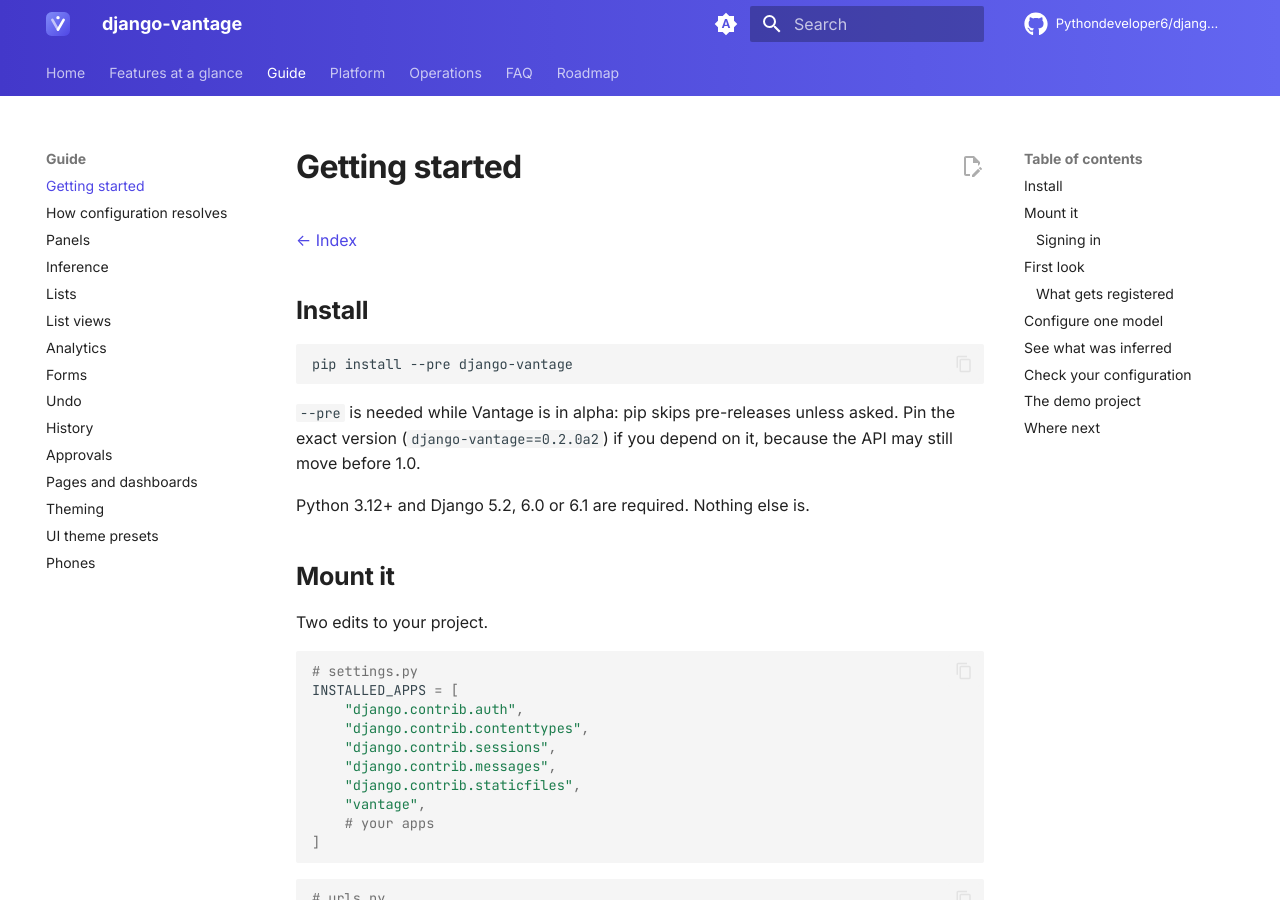
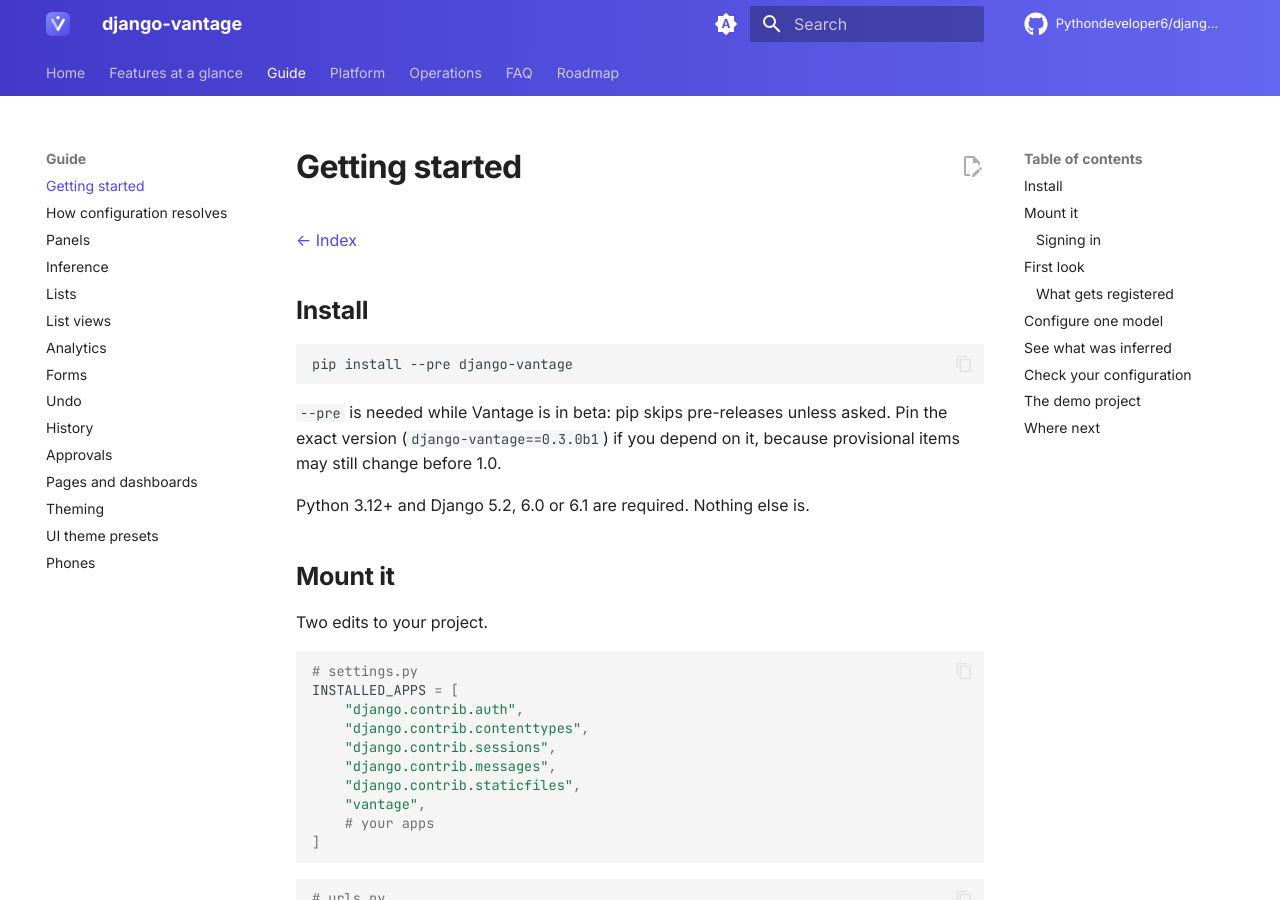
Before and after one commit to Pythondeveloper6/django-vantage, an MkDocs documentation site: the page built from docs/getting-started.md, in a window 1280 px wide and 900 px high. Built offline with MkDocs 1.6.1 and Material for MkDocs 9.7.7, drawn with Linux system fonts in a browser that asks for light colours; comment, search, counter and statistics services are not loaded.

Commit message:
Move the package from alpha to beta: version 0.3.0b1, Beta classifier, and the matching wording in the README, FAQ and docs

````diff
--- a/docs/deployment.md
+++ b/docs/deployment.md
@@ -3,7 +3,7 @@
 [← Index](index.md)
 
 What to check before pointing this at production. Vantage is
-[alpha](faq.md#how-finished-is-this); read this page as a checklist rather than as
+[beta](faq.md#how-finished-is-this); read this page as a checklist rather than as
 reassurance.
 
 ## The short list
@@ -47,7 +47,7 @@
 [ok  ] Background tasks   Django Tasks configured.
 [ok  ] Media storage      /path/to/media
 [warn] Debug mode         DEBUG is on.
-[info] Versions           Vantage 0.2.0a2 · Django 6.1 · Python 3.13.12
+[info] Versions           Vantage 0.3.0b1 · Django 6.1 · Python 3.13.12
 ```
 
 ## Read-only mode
--- a/docs/getting-started.md
+++ b/docs/getting-started.md
@@ -8,9 +8,9 @@
 pip install --pre django-vantage
 ```
 
-`--pre` is needed while Vantage is in alpha: pip skips pre-releases unless asked. Pin
-the exact version (`django-vantage==0.2.0a2`) if you depend on it, because the API may
-still move before 1.0.
+`--pre` is needed while Vantage is in beta: pip skips pre-releases unless asked. Pin
+the exact version (`django-vantage==0.3.0b1`) if you depend on it, because provisional
+items may still change before 1.0.
 
 Python 3.12+ and Django 5.2, 6.0 or 6.1 are required. Nothing else is.
 
--- a/docs/index.md
+++ b/docs/index.md
@@ -21,9 +21,9 @@
 ![The Orders list in django-vantage: stat cards, a revenue chart, a status breakdown and a filtered data grid](assets/screenshots/orders-light.webp){ .dv-shot .dv-only-light }
 ![The Orders list in django-vantage, dark theme](assets/screenshots/orders-dark.webp){ .dv-shot .dv-only-dark }
 
-!!! warning "Alpha — `0.2.0a2`"
+!!! warning "Beta — `0.3.0b1`"
 
-    Working and heavily tested — more than 5,000 tests — but the API may still move, through a [deprecation cycle](api-stability.md).
+    Feature-complete for its scope and heavily tested — more than 5,000 tests. The API is stable apart from items marked provisional, and changes go through a [deprecation cycle](api-stability.md).
     See the [FAQ](faq.md#how-finished-is-this) for an honest account of what is and is
     not done. Use it on an internal tool; pin the exact version if you depend on it.
 
--- a/pyproject.toml
+++ b/pyproject.toml
@@ -28,7 +28,7 @@
     "data-grid",
 ]
 classifiers = [
-    "Development Status :: 3 - Alpha",
+    "Development Status :: 4 - Beta",
     "Environment :: Web Environment",
     "Framework :: Django",
     "Framework :: Django :: 5.2",
--- a/src/vantage/__init__.py
+++ b/src/vantage/__init__.py
@@ -14,7 +14,7 @@
 
 from __future__ import annotations
 
-__version__ = "0.2.0a2"
+__version__ = "0.3.0b1"
 
 __all__ = [
     "Chart",
````
Also changed, not shown: README.md (+5 -4 lines), SECURITY.md (+3 -2 lines), docs/comparison.md (+2 -2 lines), docs/faq.md (+5 -3 lines).
